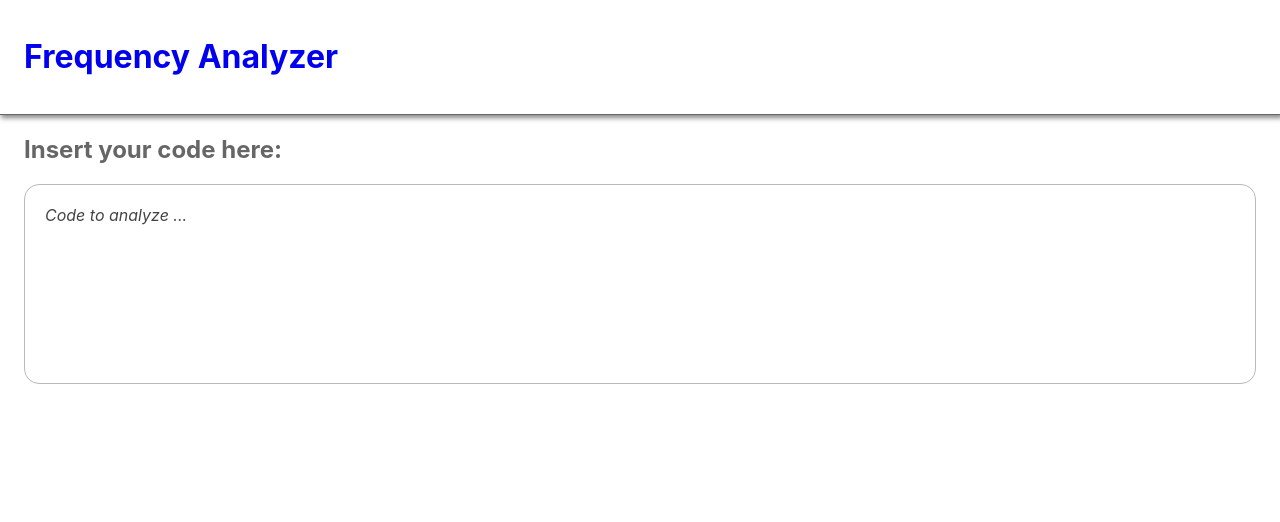
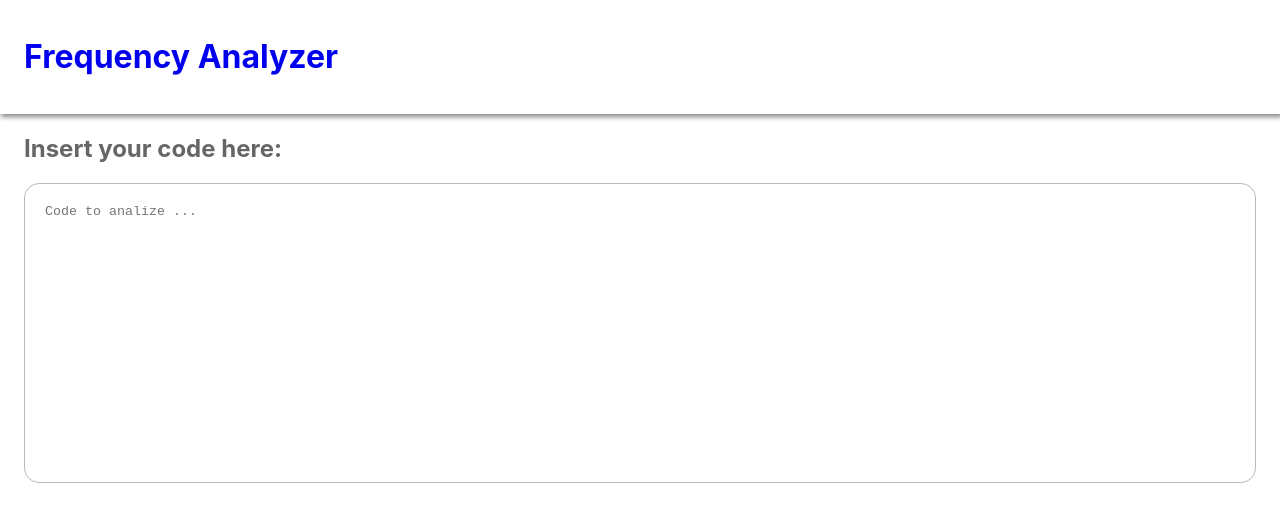
Before and after one commit to luca1388/frequency-analyzer, a React (Create React App) app: page / in a window 1280 px wide. Shown: the top 522 px of the page. Built offline with nearby package versions, Linux system fonts and the light colour scheme.

Commit message:
Styled component rendering

```diff
--- a/src/components/Header/Header.tsx
+++ b/src/components/Header/Header.tsx
@@ -1,11 +1,9 @@
 import styled from "styled-components";
 
-const Header: React.FC = () => {
-  const Header = styled.header`
+const TopBar = styled.header`
   padding: 1rem 1.5rem;
-    border-bottom: 1px solid #666;
   box-shadow: 2px 2px 5px 1px #888;
-    width: 100%
+  width: 100%;
 `;
 const InnerHeader = styled.div`
   display: flex;
@@ -22,15 +20,14 @@ const Header: React.FC = () => {
   }
 `;
 
-  return (
-    <Header>
+const Header: React.FC = () => (
+  <TopBar>
     <InnerHeader>
       <Link href="/">
         <h1>Frequency Analyzer</h1>
       </Link>
     </InnerHeader>
-    </Header>
+  </TopBar>
 );
-};
 
 export default Header;
--- a/src/components/Layout/Layout.tsx
+++ b/src/components/Layout/Layout.tsx
@@ -2,7 +2,6 @@ import styled from "styled-components";
 
 interface LayoutProps {}
 
-const Layout: React.FC<LayoutProps> = ({ children }) => {
 const MainContainer = styled.div`
   display: flex;
   flex-direction: column;
@@ -12,7 +11,7 @@ const Layout: React.FC<LayoutProps> = ({ children }) => {
   padding: 0 1.5rem;
 `;
 
-  return <MainContainer>{children}</MainContainer>;
-};
+const Layout: React.FC<LayoutProps> = ({ children }) => <MainContainer>{children}</MainContainer>;
+;
 
 export default Layout;
--- a/src/components/Message/Message.tsx
+++ b/src/components/Message/Message.tsx
@@ -1,32 +1,40 @@
+import { useCallback, useState } from "react";
 import styled from "styled-components";
 
 interface MessageProps {
   text?: string;
 }
 
-const Message: React.FC<MessageProps> = ({ text }) => {
-    const TextField = styled.div`
+const Textarea = styled.textarea`
   width: 100%;
   padding: 20px;
   border: 1px solid #b9b9b9;
   border-radius: 15px;
-        min-height: 200px;
-        max-height: 400px;
+  min-height: 300px;
   overflow-y: auto;
+  resize: none;
   &:focus {
     border-radius: 15px;
     outline: none;
   }
 `;
-    const Placeholder = styled.span`
-        font-style: italic;
-        color: #444;
-    `;
+
+const Message: React.FC<MessageProps> = ({}) => {
+  const [text, setText] = useState<string>();
+
+  const messageChangeHandler = useCallback(
+    (event: React.ChangeEvent<HTMLTextAreaElement>) => {
+      setText(event.target.value);
+    },
+    []
+  );
 
   return (
-        <TextField contentEditable>
-            {text ?? <Placeholder>Code to analyze ...</Placeholder>}
-        </TextField>
+    <Textarea
+      placeholder="Code to analize ..."
+      onChange={messageChangeHandler}
+      value={text}
+    />
   );
 };
 
```
Lines whose indentation alone changed are shown as unchanged.
